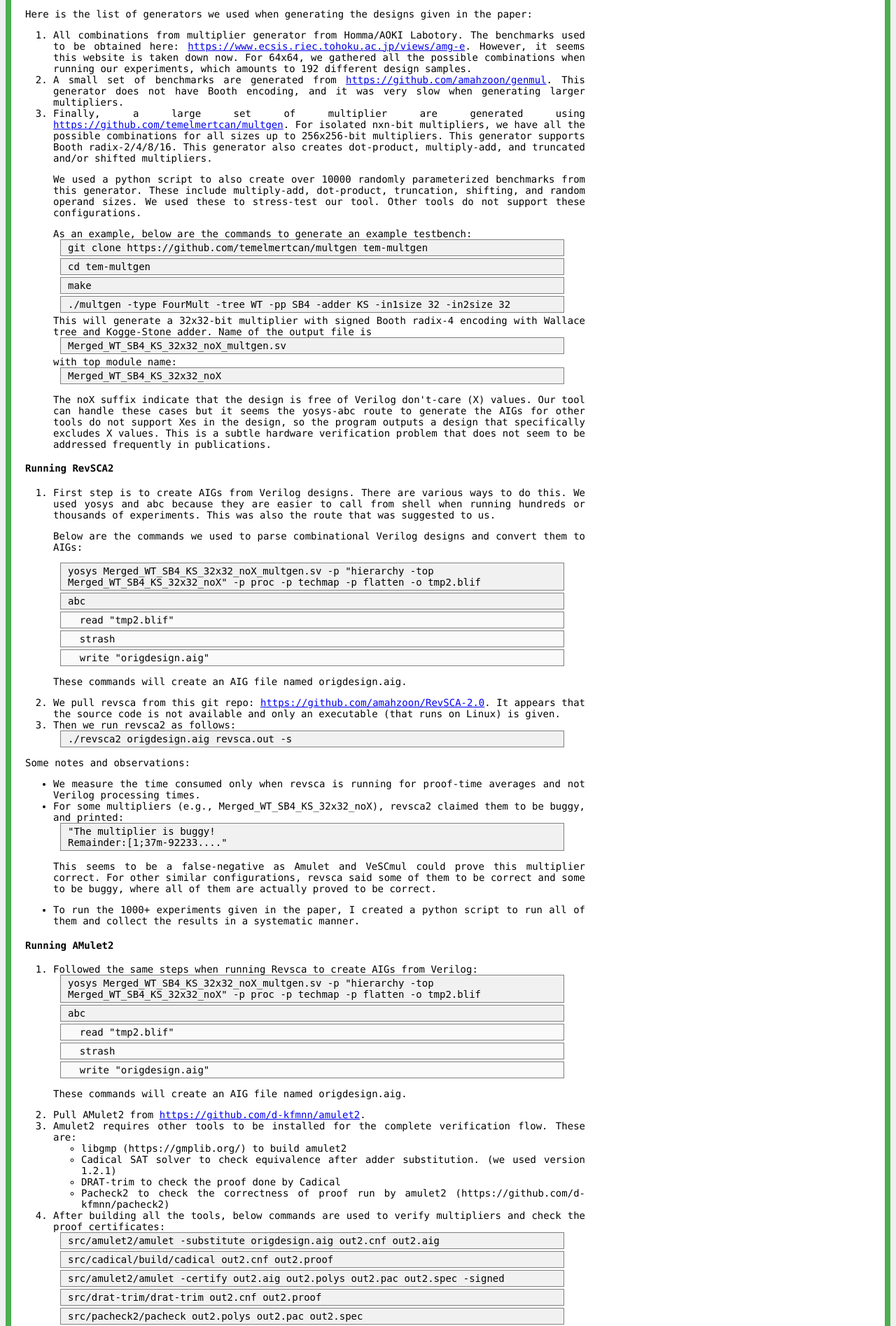
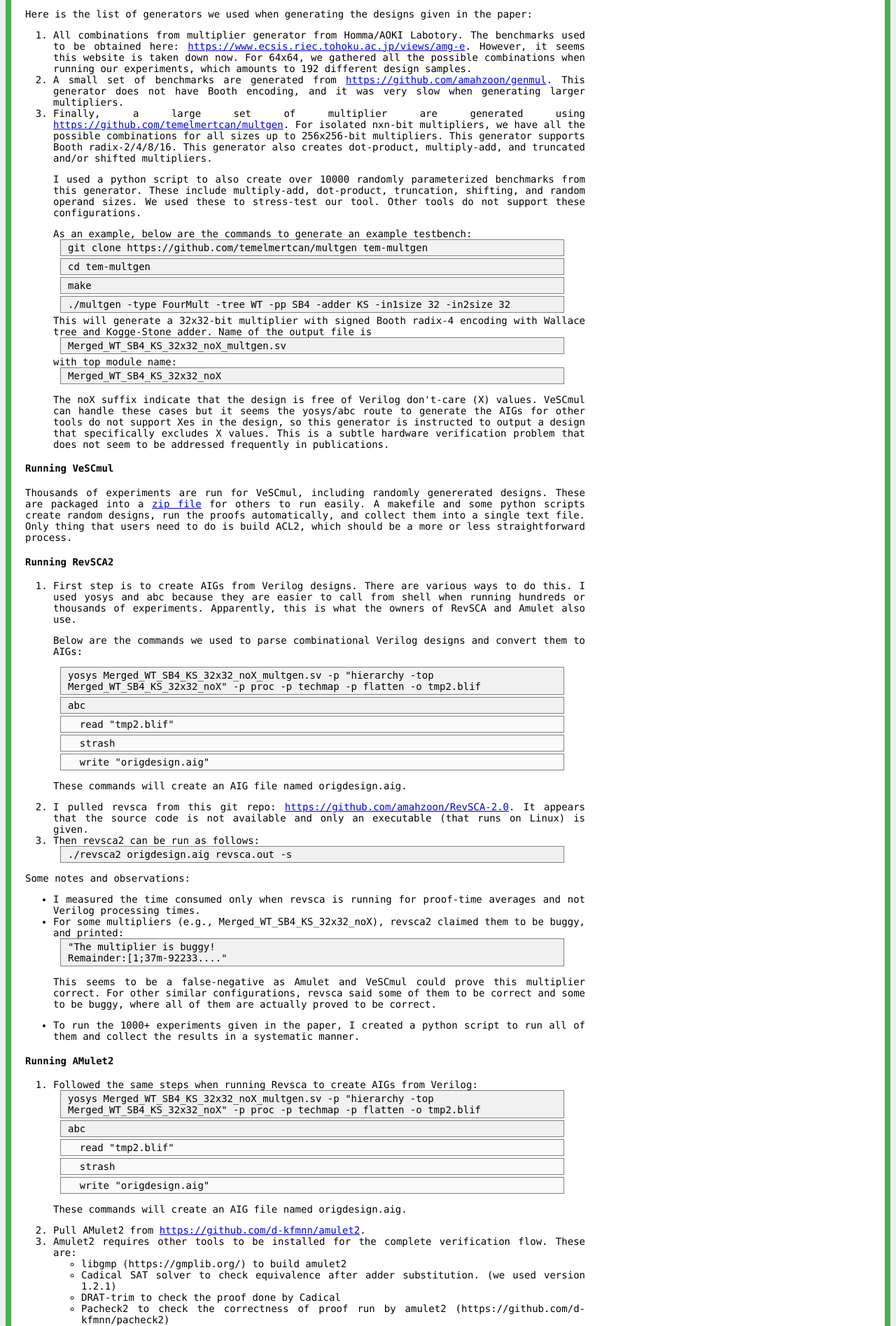
Before and after one commit to temelmertcan/temelmertcan.github.io, a PHP site: page /mult-experiment-notes-2023.html in a window 1280 px wide. Shown: the part 351-2246 px from the top of the page at 70% size. Run offline with PHP 8.4, Linux system fonts and the light colour scheme.

Commit message:
some updates

```diff
--- a/index.html
+++ b/index.html
@@ -146,14 +146,14 @@
     </script>
 
 
-<img src="portrait.jpeg" width="200" height="200">
+<img src="portrait.png" width="200" height="200">
 
 <p>
 I am a Formal Verification Engineer at Intel Corporation.  I specialize in formal verification of hardware, particularly datapath.
    </p>
 
 <p>
-     I got my B.S. in Electrical and Electronics Engineering in June 2016 from Bilkent University, Ankara, Turkey. My undergrad studies focused on digital circuits, signal processing and software engineering. I started a Ph.D. bound M.S. program in University of Texas at Austin in August 2016. My M.S. coursework focused on computer architecture with an emphasis on formal verification. I got my M.S. degree in May 2019. I created an efficient and widely applicable method for verification of multipliers for my Ph.D. thesis.  My dissertation is  </a href="https://repositories.lib.utexas.edu/handle/2152/88056">"Automated and Scalable Verification of Integer Multipliers"</a>. I got my PhD in Computer Engineering at University of Texas at Austin in July 2021.
+     I got my B.S. in Electrical and Electronics Engineering in June 2016 from Bilkent University, Ankara, Turkey. My undergrad studies focused on digital circuits, signal processing and software engineering. I started a Ph.D. bound M.S. program in University of Texas at Austin in August 2016. My M.S. coursework focused on computer architecture with an emphasis on formal verification. I got my M.S. degree in May 2019. I created an efficient and widely applicable method for verification of multipliers for my Ph.D. thesis.  My dissertation is  </a href="https://repositories.lib.utexas.edu/handle/2152/88056">"Automated and Scalable Verification of Integer Multipliers"</a>. I got my PhD in Computer Engineering at University of Texas at Austin in July 2021. I am currently working at Intel Corporation as a formal verification engineer for hardware.
                </p>
 
 
--- a/mult-experiment-notes-2023.html
+++ b/mult-experiment-notes-2023.html
@@ -200,7 +200,7 @@
 radix-2/4/8/16.  This generator also creates dot-product, multiply-add, and
 truncated and/or shifted multipliers.
 
-<p>  We  used   a  python  script  to  also  create   over  10000  randomly
+<p>  I  used   a  python  script  to  also  create   over  10000  randomly
 parameterized benchmarks  from this generator. These  include multiply-add,
 dot-product, truncation, shifting, and random  operand sizes. We used these
 to stress-test our tool. Other tools do not support these configurations.</p>
@@ -224,24 +224,34 @@
 <code>Merged_WT_SB4_KS_32x32_noX</code></p>
 
 <p> The  <tt>noX</tt> suffix indicate  that the  design is free  of Verilog
-don't-care (X)  values. Our tool  can handle these  cases but it  seems the
-yosys-abc route to generate the AIGs for  other tools do not support Xes in
-the design,  so the program outputs  a design that specifically  excludes X
-values. This is  a subtle hardware verification problem that  does not seem
-to be addressed frequently in publications. </p>
+don't-care (X)  values. VeSCmul  can handle  these cases  but it  seems the
+yosys/abc route to generate the AIGs for  other tools do not support Xes in
+the  design, so  this  generator  is instructed  to  output  a design  that
+specifically  excludes X  values. This  is a  subtle hardware  verification
+problem that does not seem to be addressed frequently in publications. </p>
 
 </li>
 
 </ol>
 
+<h4> Running VeSCmul </h4>
+
+<p>  Thousands  of experiments  are  run  for VeSCmul,  including  randomly
+genererated     designs.     These     are    packaged     into    a     <a
+href="mult-experiments.html">zip  file</a> for  others  to  run easily.   A
+makefile  and some  python scripts  create random  designs, run  the proofs
+automatically, and  collect them into a  single text file. Only  thing that
+users  need  to  do  is  build  ACL2,  which  should  be  a  more  or  less
+straightforward process. </p>
 
 <h4> Running RevSCA2</h4>
 
 <ol>
 
-<li> First  step is to  create AIGs from  Verilog designs. There  are various
-ways to do this. We used yosys and abc because they are easier to call from
-shell when running hundreds or thousands of experiments. This was also the route that was suggested to us.
+<li> First step  is to create AIGs from Verilog  designs. There are various
+ways to do this. I used yosys and  abc because they are easier to call from
+shell when running  hundreds or thousands of  experiments. Apparently, this
+is what the owners of RevSCA and Amulet also use.
 
 <p> Below  are  the commands we used  to  parse  combinational Verilog  designs  and
    convert them to AIGs:</p>
@@ -256,12 +266,12 @@
   </li>
 
 
-<li>       We       pull      revsca      from      this       git      repo:
+<li>       I       pulled      revsca      from      this       git      repo:
 <a href="https://github.com/amahzoon/RevSCA-2.0">https://github.com/amahzoon/RevSCA-2.0</a>. It
 appears that the source code is  not available and only an executable (that
 runs on Linux) is given.</li>
 
-<li>Then we run revsca2 as follows:</li>
+<li>Then revsca2 can be run as follows:</li>
 
 <code>./revsca2 origdesign.aig revsca.out -s</code>
 
@@ -271,7 +281,7 @@
 
 <ul>
 
-  <li>We measure the time consumed only when revsca is running  for proof-time averages
+  <li>I measured the time consumed only when revsca is running  for proof-time averages
     and not Verilog processing times.</li>
 
 <li>For some multipliers (e.g., Merged_WT_SB4_KS_32x32_noX), revsca2 claimed them to
@@ -338,7 +348,7 @@
 
 <ul>
 
-  <li>We  measured  the  total  time  from  these  events  excluding  Verilog
+  <li>I measured  the  total  time  from  these  events  excluding  Verilog
     processing times.</li>
 
   <li> Amulet2  sometimes returned  1, which usually  indicate an  error in
@@ -352,18 +362,18 @@
 
   <li>Some  problem in  Amulet2  seems to  be causing  timeout  in a  large
     majority of the benchmarks I tried. It looks like amulet2 is working ok
-    for Homma designs  (#1 multiplier generator above) but  not others. The
-    proofs  were  running  for  a  very  long  time  even  for  simple  8x8
-    multipliers. This is  observed in April 2023. I  notified the owner
-    of the amulet2 repo  of the problem. Because of this,  I ended up using
-    Amulet1 when I collected proof-time results.</li>
+    for Homma  designs (#1 multiplier  generator above) but not  others (at
+    least #3)  . The  proofs were  running for  a very  long time  even for
+    simple 8x8 multipliers. This is observed  in April 2023. I notified the
+    owner of the amulet2  repo of the problem. Because of  this, I ended up
+    using Amulet1 when I collected proof-time results.</li>
 
 </ul>
 
 
 <h4> Running AMulet1 </h4>
 
-Very similar to the commands for amulet2. Details are to be added.
+Very similar to the commands for amulet2. Details may be added later.
 
 
 </div>
--- a/source-php/index.php
+++ b/source-php/index.php
@@ -8,14 +8,14 @@
     </script>
 
 
-<img src="portrait.jpeg" width="200" height="200">
+<img src="portrait.png" width="200" height="200">
 
 <p>
 I am a Formal Verification Engineer at Intel Corporation.  I specialize in formal verification of hardware, particularly datapath.
    </p>
 
 <p>
-     I got my B.S. in Electrical and Electronics Engineering in June 2016 from Bilkent University, Ankara, Turkey. My undergrad studies focused on digital circuits, signal processing and software engineering. I started a Ph.D. bound M.S. program in University of Texas at Austin in August 2016. My M.S. coursework focused on computer architecture with an emphasis on formal verification. I got my M.S. degree in May 2019. I created an efficient and widely applicable method for verification of multipliers for my Ph.D. thesis.  My dissertation is  </a href="https://repositories.lib.utexas.edu/handle/2152/88056">"Automated and Scalable Verification of Integer Multipliers"</a>. I got my PhD in Computer Engineering at University of Texas at Austin in July 2021.
+     I got my B.S. in Electrical and Electronics Engineering in June 2016 from Bilkent University, Ankara, Turkey. My undergrad studies focused on digital circuits, signal processing and software engineering. I started a Ph.D. bound M.S. program in University of Texas at Austin in August 2016. My M.S. coursework focused on computer architecture with an emphasis on formal verification. I got my M.S. degree in May 2019. I created an efficient and widely applicable method for verification of multipliers for my Ph.D. thesis.  My dissertation is  </a href="https://repositories.lib.utexas.edu/handle/2152/88056">"Automated and Scalable Verification of Integer Multipliers"</a>. I got my PhD in Computer Engineering at University of Texas at Austin in July 2021. I am currently working at Intel Corporation as a formal verification engineer for hardware.
                </p>
 
 
```
Also changed, not shown: mult-experiments.html (+27 -14 lines), source-php/mult-experiment-notes-2023.php (+29 -19 lines), source-php/mult-experiments.php (+27 -14 lines), portrait.jpeg (deleted), portrait.png (added).
